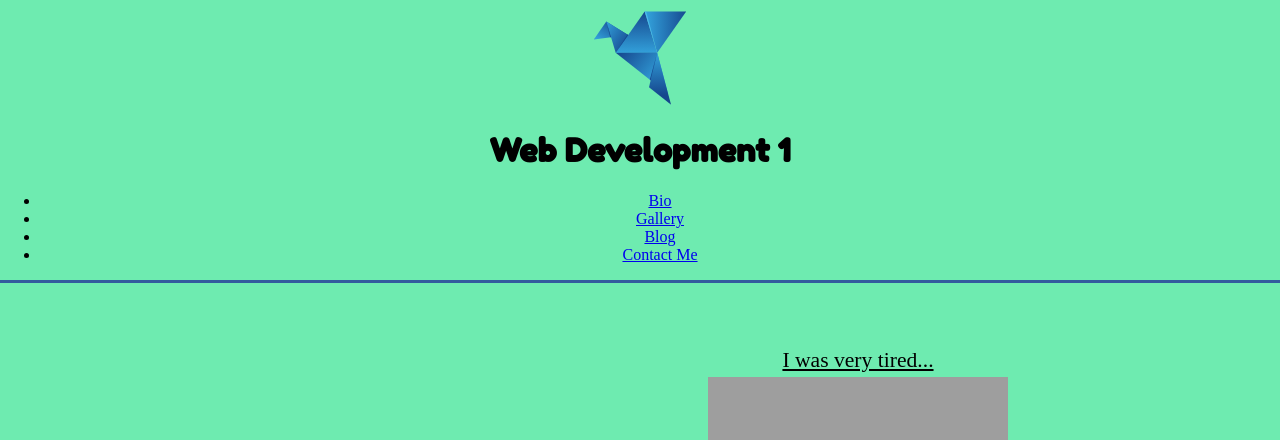
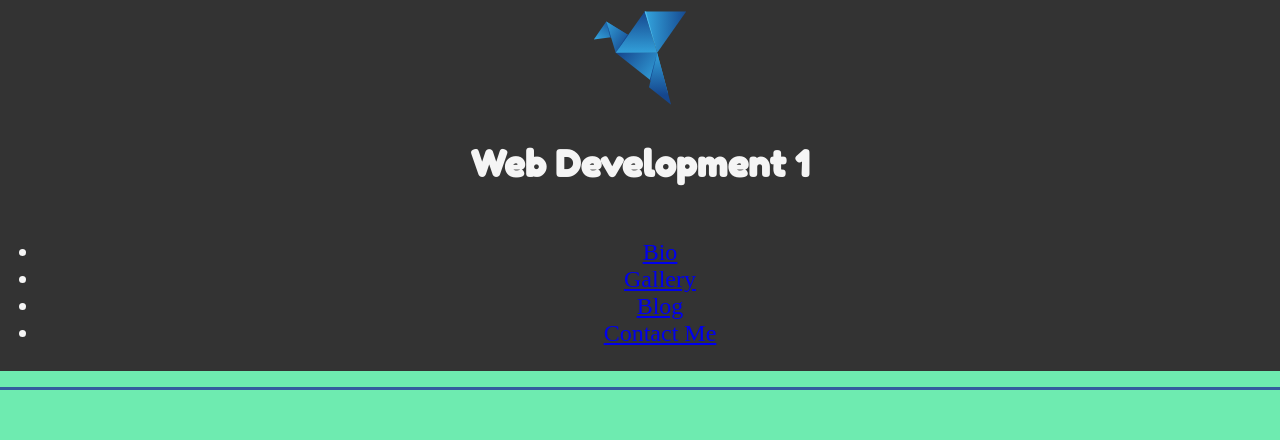
Before and after one commit to RVCC-IDMX/about-me-holybubbles, a plain HTML site: page index.html in a window 1280 px wide. Shown: the top 440 px of the page. Drawn offline with Linux system fonts and the light colour scheme; grey boxes are pictures that could not be loaded; a web font is replaced by a local one.

Commit message:
add navbar styles

```diff
--- a/css/nav.css
+++ b/css/nav.css
@@ -22,11 +22,20 @@ main {
 
 /* navbar */
 
-
+.navbar {
+    background-color: #333;
+    color: whitesmoke;
+    display: flex;
+    flex-direction: column;
+    font-size: 1.5rem;
+    margin-bottom: 1rem;
+}
 
 /* logo */
 
-
+.logo {
+    padding-top: 10px;
+}
 
 /* navigation list */
 
--- a/css/style.css
+++ b/css/style.css
@@ -21,7 +21,6 @@ h1 {
 }
 
 header {
-    margin-top: 10px;
     border-bottom: 3px solid #335C9E;
     text-align: center;
 }
--- a/index.html
+++ b/index.html
@@ -19,12 +19,11 @@
 
 <body>
     <header>
-        <img src="images/logo-96X96.svg" alt="Blue Origami Logo">
-        <h1>Web Development 1</h1>
 
         <nav class="navbar">
             <div class="logo">
-
+                <img src="images/logo-96X96.svg" alt="Blue Origami Logo">
+                <h1>Web Development 1</h1>
             </div>
             <div class="navbar-links">
                 <ul>
```
